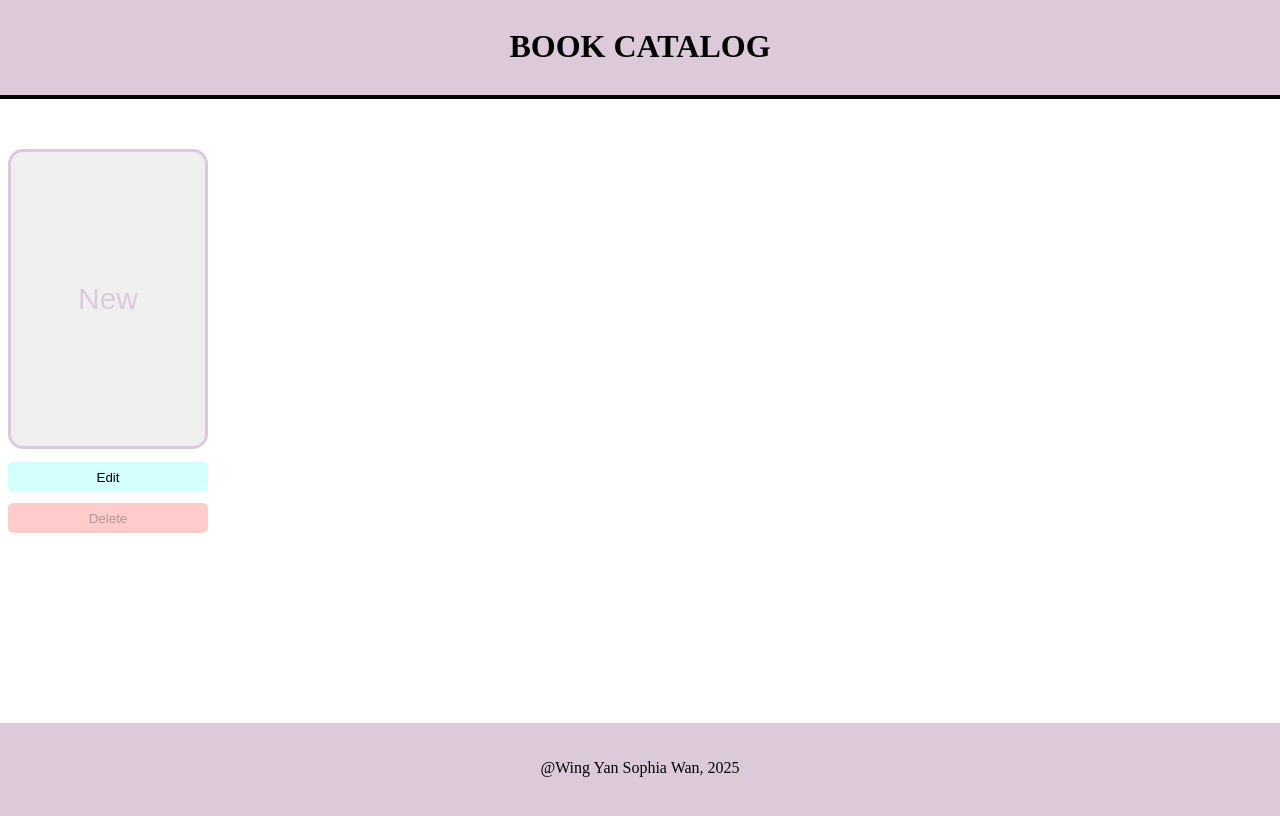
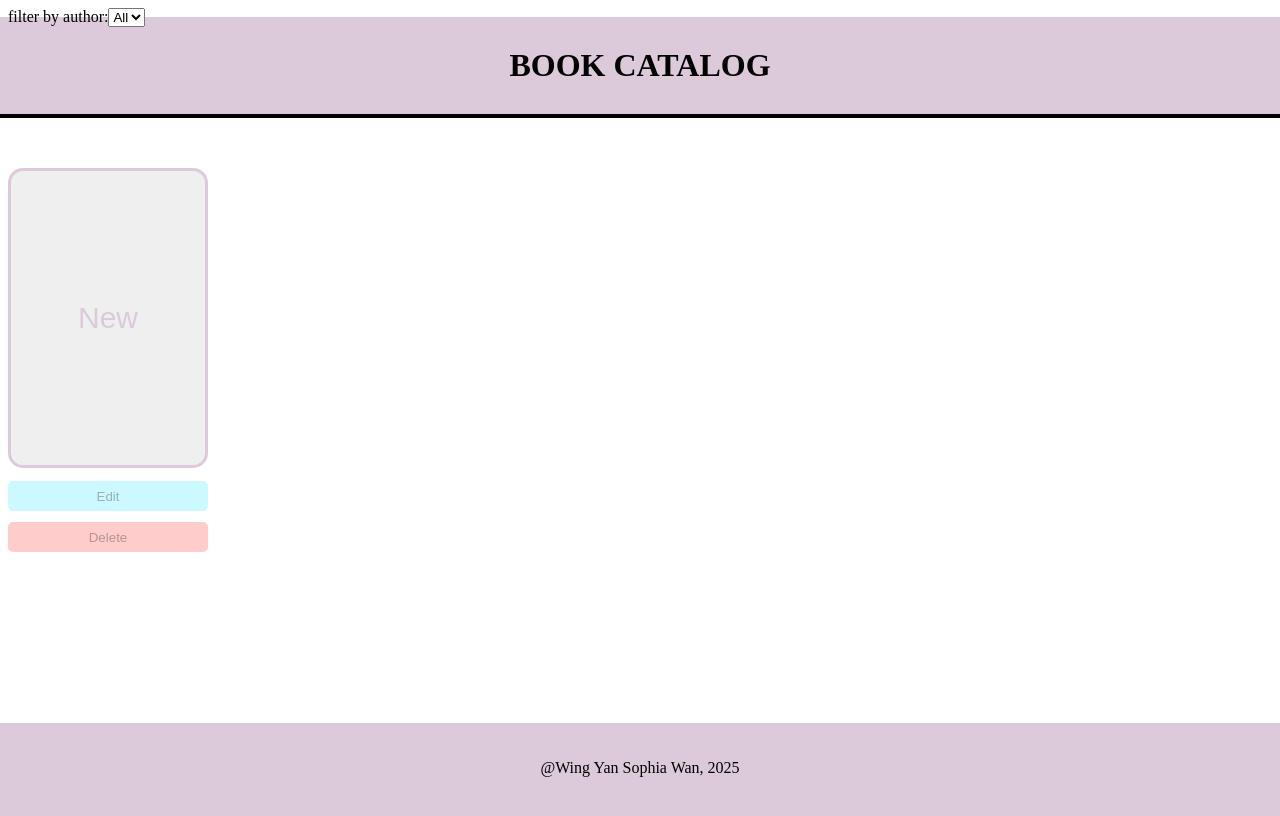
Before and after one commit to Sophia-Wan/BookCategory-Editing-Filtering, a React (Vite) app: page / in a window 1280 px wide. Built offline with nearby package versions, Linux system fonts and the light colour scheme.

Commit message:
editing filter css

```diff
--- a/src/AddNew.css
+++ b/src/AddNew.css
@@ -42,10 +42,10 @@
  }
 
 
-.x {
-    background: #ffcccc;
+.editbtn {
+    background: #ccf9ff;
     padding: 0 0.5em;
-    border: 2px solid #ffcccc;
+    border: 2px solid #ccf9ff;
     border-radius: 5px;
     width: 200px;
     height: 30px;
@@ -61,8 +61,8 @@
     width: fit-content;
 }
 
+
 .action-row {
-
     position: absolute;
     top: calc(300px + 8px); /* matches .new height + small gap */
     left: 50%;
--- a/src/AddNew.jsx
+++ b/src/AddNew.jsx
@@ -6,8 +6,7 @@ function AddNew({ books = [], setBooks, selectedBookId, setSelectedBookId }) {
     function deleteBook() {
         if (selectedBookId) {
             const newBooks = books.filter((b) => b.id !== selectedBookId);
-            setBooks(newBooks);
-
+            setBooks(updatedBooks);
             setSelectedBookId(null);
         }
     }
@@ -27,11 +26,13 @@ const selectedBook = books.find((b) => b.id === selectedBookId);
     return (
         <div>
             <div className="controls">
-                <Modal btnLabel="New" btnclassName="new">
+                <Modal btnLabel="New" btnClassName="new">
                     <NewForm addBook={addBook} />
                 </Modal>
                 <div className="action-row">
-                    <button className="edit">Edit</button>
+                    <Modal btnLabel="Edit" btnClassName="editbtn" disabled={!selectedBookId}>
+                        <NewForm updateBook={updateBook} book={selectedBook} closeModal={() => setSelectedBookId(null)} />
+                    </Modal>
                     <button className="btndelete" onClick={deleteBook} disabled={!selectedBookId}>
                         <span>Delete</span>
                     </button>
--- a/src/Modal.jsx
+++ b/src/Modal.jsx
@@ -1,6 +1,6 @@
 import { useRef, cloneElement } from "react";
 
-function Modal({ btnLabel, btnclassName, children }) {
+function Modal({ btnLabel, btnClassName, children, disabled }) {
     const modalRef = useRef();
 
     function handleOpen() {
@@ -19,7 +19,7 @@ function Modal({ btnLabel, btnclassName, children }) {
 
     return (
         <>
-            <button className={btnclassName} onClick={handleOpen}>
+            <button className={btnClassName} onClick={handleOpen} disabled={disabled}>
                 {btnLabel}
             </button>
             <dialog ref={modalRef}>{childWithClose}</dialog>
--- a/src/NewForm.jsx
+++ b/src/NewForm.jsx
@@ -1,21 +1,16 @@
 import { nanoid } from "nanoid";
 
-function NewForm({ addBook, closeModal, updateBook,book = () => {} }) {
-
-     const isEditing = !book;
-    const initialValues = isEditing
-        ? book
-        : {
-              title: "",
-              author: "",
-              publisher: "",
-              year: "",
-              language: "",
-              pages: "",
-              image: "",
-              price: "",
-              url: "",
-          };
+function NewForm({ addBook, closeModal, updateBook, book }) {
+    const isEditing = !!book;
+    const initialValues = {
+        title: book?.title || "",
+        author: book?.author || "",
+        publisher: book?.publisher || "",
+        year: book?.publicationYear || "",
+        language: book?.language || "",
+        pages: book?.pages || "",
+        image: book?.image || "",
+    };
 
     const handleSubmit = (e) => {
         e.preventDefault();
@@ -47,37 +42,37 @@ if(isEditing){
 
                 <div className="form-detail">
                     <label htmlFor="title">Title: </label>
-                    <input type="text" name="title" placeholder="Book Title" />
+                    <input type="text" name="title" placeholder="Book Title" defaultValue={initialValues.title} />
                 </div>
 
                 <div className="form-detail">
                     <label htmlFor="Author"> Author </label>
-                    <input type="text" name="author" placeholder="Author" />
+                    <input type="text" name="author" placeholder="Author" defaultValue={initialValues.author} />
                 </div>
 
                 <div className="form-detail">
                     <label htmlFor="Publisher">Publisher </label>
-                    <input type="text" name="publisher" placeholder="Publisher" />
+                    <input type="text" name="publisher" placeholder="Publisher" defaultValue={initialValues.publisher} />
                 </div>
 
                 <div className="form-detail">
                     <label htmlFor="Image">Image URL </label>
-                    <input type="text" name="image" placeholder="URL" />
+                    <input type="text" name="image" placeholder="URL" defaultValue={initialValues.image} />
                 </div>
 
                 <div className="form-detail">
                     <label htmlFor="Publication-Year">Publication Year </label>
-                    <input type="number" name="publication-year" />
+                    <input type="number" name="publication-year" defaultValue={initialValues.year} />
                 </div>
 
                 <div className="form-detail">
                     <label htmlFor="Language">Language </label>
-                    <input type="text" name="language" placeholder="Language" />
+                    <input type="text" name="language" placeholder="Language" defaultValue={initialValues.language} />
                 </div>
 
                 <div className="form-detail">
                     <label htmlFor="Pages">Pages: </label>
-                    <input type="number" name="pages" />
+                    <input type="number" name="pages" defaultValue={initialValues.pages} />
                 </div>
 
                 <button className="save-btn" type="submit">
--- a/src/index.css
+++ b/src/index.css
@@ -101,3 +101,8 @@ input[type="number"] {
     justify-content: space-between;
     padding: 8px;
 }
+
+.filter{
+    display: flex;
+    flex-wrap: wrap;
+}
--- a/src/main.jsx
+++ b/src/main.jsx
@@ -4,20 +4,64 @@ import "./index.css";
 import App from "./App.jsx";
 import AddNew from "./AddNew.jsx";
 
+
+function Filter({ books, onFilterChange }) {
+    const handleChange = (e) => {
+        const value = e.target.value;
+        onFilterChange(value === 'All' ? null : value);
+    };
+
+    // Get unique authors from books
+    const authors = ['All', ...new Set(books.map(book => book.author).filter(Boolean))];
+
+    return (
+        <div className="filter" >
+            <span >filter by author:</span>
+            <select
+                onChange={handleChange}
+
+            >
+                {authors.map(author => (
+                    <option key={author} value={author}>
+                        {author}
+                    </option>
+                ))}
+            </select>
+        </div>
+    );
+}
+
 function AddNewWrapper() {
     const [books, setBooks] = useState([]);
     const [selectedBookId, setSelectedBookId] = useState(null);
+    const [selectedAuthor, setSelectedAuthor] = useState(null);
+
+    const filteredBooks = selectedAuthor
+        ? books.filter(book => book.author === selectedAuthor)
+        : books;
 
     return (
         <>
+
+            <div >
+                <div>
+                    <Filter books={books} onFilterChange={setSelectedAuthor} />
+                </div>
+                <h1 className='title'>BOOK CATALOG</h1>
+                <div className='line'> </div>
+            </div>
+
+            <div className='allContent'>
+                <div className='books'>
                     <AddNew
                         books={books}
                         setBooks={setBooks}
                         selectedBookId={selectedBookId}
                         setSelectedBookId={setSelectedBookId}
                     />
+
                     <div className='griding'>
-                {books.map((b) => (
+                        {filteredBooks.map((b) => (
                             <App
                                 key={b.id}
                                 {...b}
@@ -26,6 +70,8 @@ function AddNewWrapper() {
                             />
                         ))}
                     </div>
+                </div>
+            </div>
         </>
     );
 }
@@ -33,14 +79,7 @@ function AddNewWrapper() {
 createRoot(document.getElementById("root")).render(
     <StrictMode>
         <div className='bookList'>
-            <h1 className='title'>BOOK CATALOG</h1>
-            <div className='line'> </div>
-            <div className='allContent'>
-                <div className='books'>
-                        {/* manage book state here and pass down to AddNew */}
             <AddNewWrapper />
-                    </div>
-            </div>
 
             <footer className='footer'>
                 <p>@Wing Yan Sophia Wan, 2025 </p>
```
Lines whose indentation alone changed are shown as unchanged.
